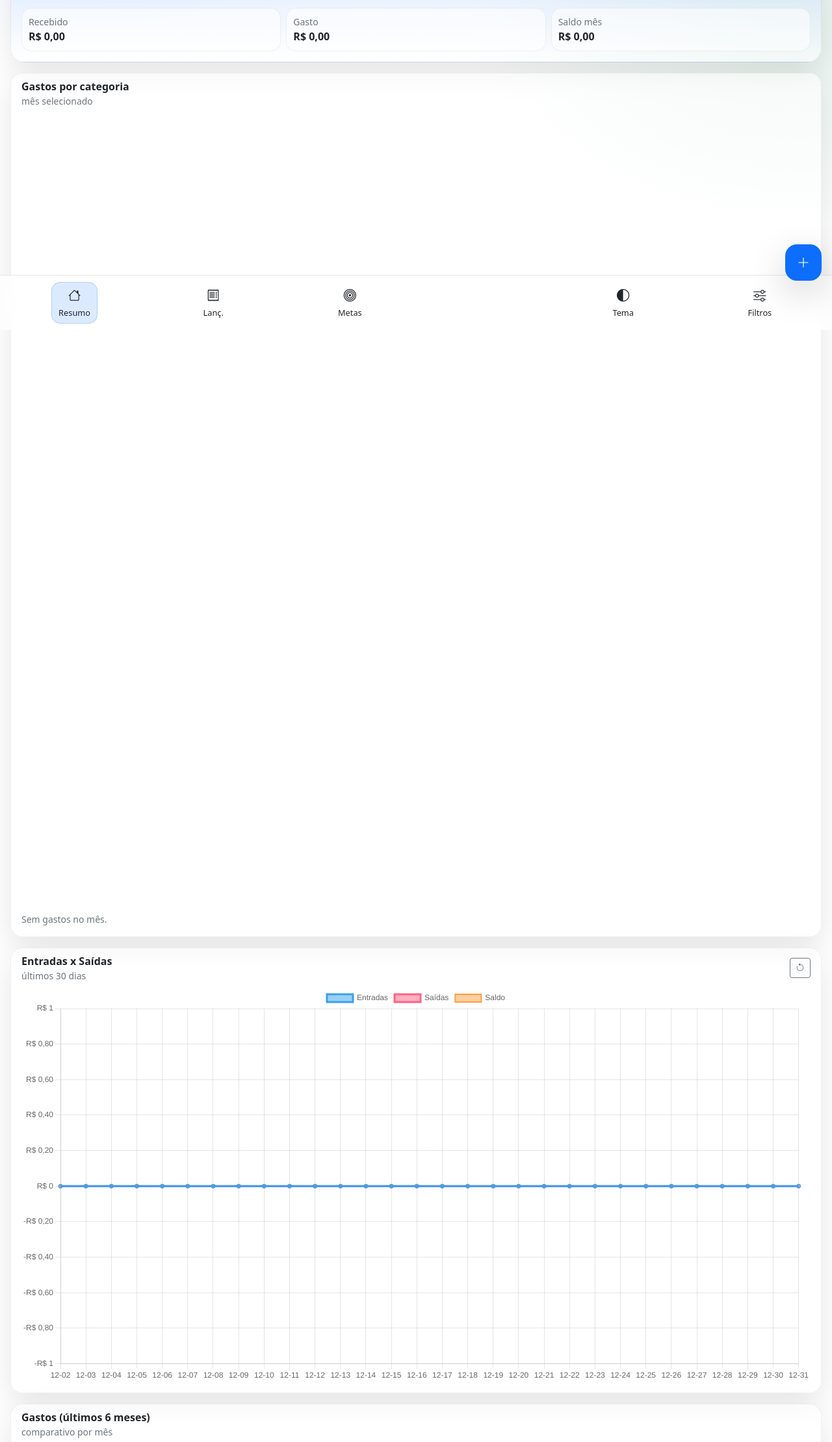
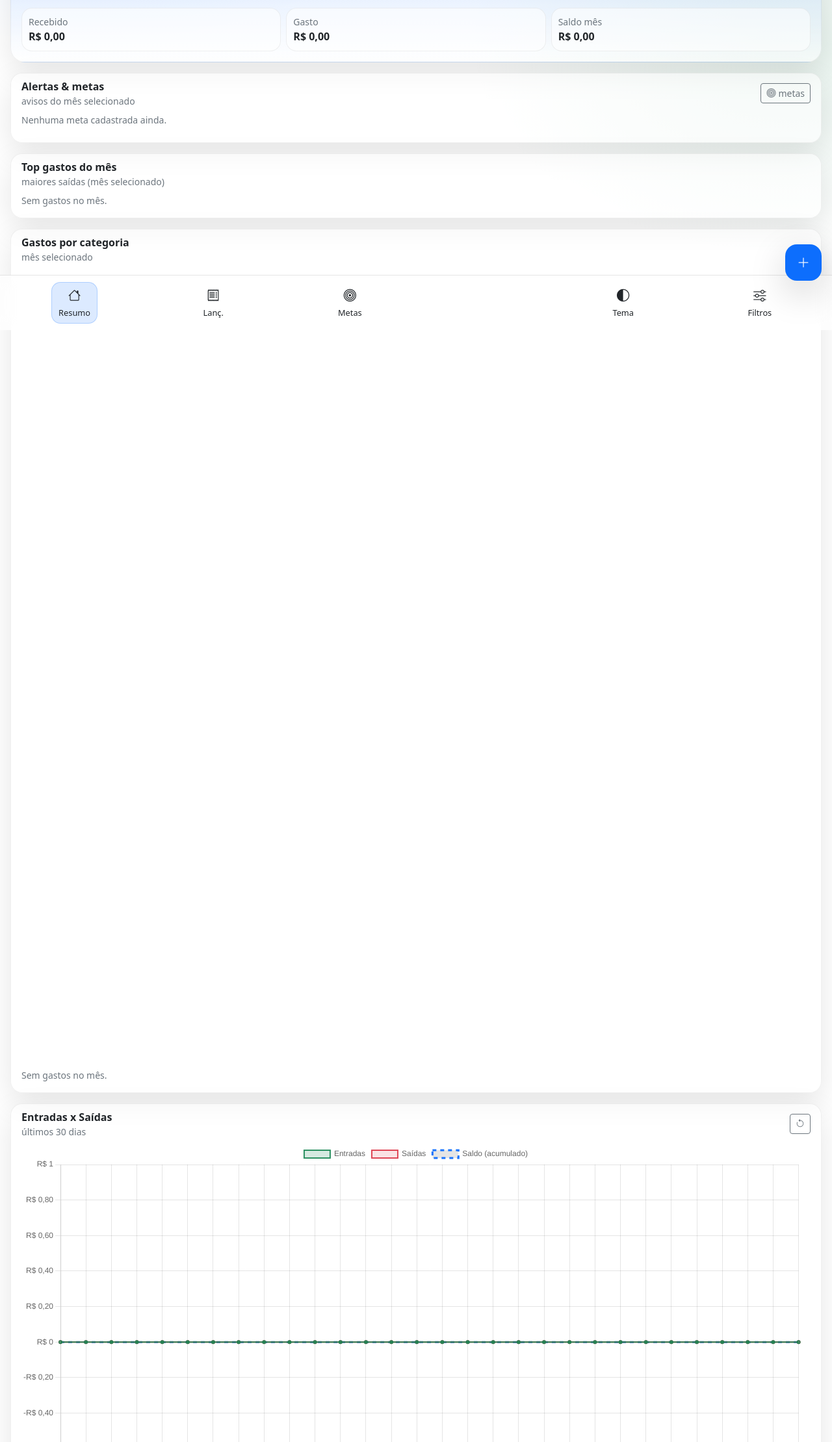
Before and after one commit to williamdasilvap/Controle-Financeiro, a plain HTML site: page index.html in a window 1280 px wide. Shown: the part 292-2511 px from the top of the page at 65% size. Drawn offline with nearby package versions, Linux system fonts and the light colour scheme.

Commit message:
correcao

```diff
--- a/assets/css/app.css
+++ b/assets/css/app.css
@@ -202,22 +202,22 @@ html[data-bs-theme="dark"] .bottom-nav{
 .tx-day{
   border: 1px solid var(--bd2);
   border-radius: 18px;
-  background: rgba(255,255,255,55);
+  background: rgba(255,255,255,.55);
   overflow: hidden;
 }
 html[data-bs-theme="dark"] .tx-day{
-  border-color: rgba(255,255,255,12);
-  background: rgba(0,0,0,22);
+  border-color: rgba(255,255,255,.12);
+  background: rgba(0,0,0,.22);
 }
 .tx-day-head{
   display:flex;
   justify-content:space-between;
   gap: 10px;
   padding: 12px;
-  background: rgba(0,0,0,03);
+  background: rgba(0,0,0,.03);
 }
 html[data-bs-theme="dark"] .tx-day-head{
-  background: rgba(255,255,255,06);
+  background: rgba(255,255,255,.06);
 }
 .tx-day-body{
   display:flex;
--- a/assets/js/app.js
+++ b/assets/js/app.js
@@ -316,6 +316,72 @@ function renderBudgets(){
     btn.addEventListener("click", ()=>openBudgetModal(btn.getAttribute("data-bedit")));
   });
 }
+
+
+function renderBudgetAlerts(){
+  const box=$("budgetAlerts");
+  const list=$("budgetAlertList");
+  if(!box || !list) return;
+
+  const spentMap=monthSpentByCategory();
+  if(!state.budgets.length){
+    box.textContent="Nenhuma meta cadastrada ainda.";
+    list.innerHTML="";
+    return;
+  }
+
+  const alerts=[];
+  for(const b of state.budgets){
+    const spent=spentMap.get(b.cat)||0;
+    const limit=Math.max(0, Number(b.limit||0));
+    const pct = limit>0 ? (spent/limit)*100 : 0;
+    if(pct>=100) alerts.push({level:"danger",txt:`${b.cat}: estourou (${Math.round(pct)}%)`,spent,limit});
+    else if(pct>=80) alerts.push({level:"warning",txt:`${b.cat}: atenção (${Math.round(pct)}%)`,spent,limit});
+  }
+
+  if(!alerts.length){
+    box.textContent="Tudo ok: nenhuma meta passou de 80% no mês selecionado.";
+    list.innerHTML="";
+    return;
+  }
+
+  box.textContent=`Você tem ${alerts.length} alerta(s) de meta no mês selecionado.`;
+  list.innerHTML = alerts.map(a=>`
+    <div class="tx-item">
+      <div class="d-flex justify-content-between align-items-center gap-2">
+        <div class="fw-semibold">${escapeHtml(a.txt)}</div>
+        <span class="badge bg-${a.level}">${brl(a.spent)} / ${brl(a.limit)}</span>
+      </div>
+    </div>
+  `).join("");
+}
+
+function renderTopExpenses(){
+  const wrap=$("topOutList");
+  if(!wrap) return;
+  const monthTx=monthFilteredTx().filter(t=>t.type==="OUT")
+    .slice()
+    .sort((a,b)=>Number(b.amount||0)-Number(a.amount||0))
+    .slice(0,5);
+
+  if(!monthTx.length){
+    wrap.innerHTML = `<div class="small text-secondary">Sem gastos no mês.</div>`;
+    return;
+  }
+
+  wrap.innerHTML = monthTx.map((t,i)=>`
+    <div class="tx-item">
+      <div class="d-flex justify-content-between gap-2">
+        <div>
+          <div class="fw-semibold">${i+1}. ${escapeHtml(t.desc)}</div>
+          <div class="small text-secondary">${humanDate(t.date)} • <span class="tx-badge">${escapeHtml(t.cat||"Outros")}</span></div>
+        </div>
+        <div class="fw-semibold text-danger">${brl(Math.abs(Number(t.amount||0)))}</div>
+      </div>
+    </div>
+  `).join("");
+}
+
 function openBudgetModal(id){
   ensureBudgetCatSelect();
   const modalEl=$("modalBudget");
@@ -343,7 +409,7 @@ function saveBudgetFromModal(){
   bootstrap.Modal.getInstance($("modalBudget"))?.hide();
 }
 
-function refreshAll(){renderKPIs(); renderTxList(); destroyCharts(); renderCategory(); renderDaily(); renderMonthly(); renderBudgets(); }
+function refreshAll(){renderKPIs(); renderTxList(); destroyCharts(); renderCategory(); renderDaily(); renderMonthly(); renderBudgets(); renderBudgetAlerts(); renderTopExpenses(); }
 function persistAndRefresh(msg){ saveState(state); rebuildMonthSelect(); ensureCatSelect(); refreshAll(); if(msg) toast(msg); }
 
 function openModalNew(){
@@ -438,6 +504,7 @@ function setupNav(){
   });
   $("btnAddBudget")?.addEventListener("click", ()=>openBudgetModal());
   $("btnBudgetNew")?.addEventListener("click", ()=>openBudgetModal());
+  $("btnGoBudgets")?.addEventListener("click", ()=>showView("budgets"));
   $("btnSaveBudget")?.addEventListener("click", saveBudgetFromModal);
 
 }
--- a/assets/js/charts.js
+++ b/assets/js/charts.js
@@ -5,10 +5,12 @@ let chartDaily=null;
 let chartMonths=null;
 
 const PALETTE=[
-  "rgba(13,110,253,.65)","rgba(25,135,84,.65)","rgba(220,53,69,.65)","rgba(255,193,7,.65)",
-  "rgba(111,66,193,.65)","rgba(32,201,151,.65)","rgba(13,202,240,.65)","rgba(253,126,20,.65)",
-  "rgba(214,51,132,.65)","rgba(108,117,125,.65)"
+  "rgba(13,110,253,.70)","rgba(25,135,84,.70)","rgba(220,53,69,.70)","rgba(255,193,7,.70)",
+  "rgba(111,66,193,.70)","rgba(32,201,151,.70)","rgba(13,202,240,.70)","rgba(253,126,20,.70)",
+  "rgba(214,51,132,.70)","rgba(108,117,125,.70)"
 ];
+
+function moneyTick(v){ return brl(v).replace(",00",""); }
 
 export function destroyCharts(){
   if(chartCat) chartCat.destroy();
@@ -20,46 +22,129 @@ export function destroyCharts(){
 export function renderCategoryChart(canvas,labels,values){
   if(chartCat) chartCat.destroy();
   const colors = labels.map((_,i)=>PALETTE[i%PALETTE.length]);
+
   chartCat=new Chart(canvas,{
-    type:"pie",
+    type:"doughnut",
     data:{labels,datasets:[{data:values,backgroundColor:colors,borderWidth:0}]},
-    options:{responsive:true,plugins:{legend:{position:"bottom"}}}
+    options:{
+      responsive:true,
+      cutout:"55%",
+      plugins:{
+        legend:{position:"bottom"},
+        tooltip:{
+          callbacks:{
+            label:(ctx)=>{
+              const total = (ctx.dataset.data||[]).reduce((a,b)=>a+Number(b||0),0) || 0;
+              const val = Number(ctx.raw||0);
+              const pct = total>0 ? ((val/total)*100).toFixed(1) : "0.0";
+              return `${ctx.label}: ${brl(val)} (${pct}%)`;
+            }
+          }
+        }
+      }
+    }
   });
 }
 
 export function renderDailyChart(canvas,labels,inVals,outVals,balanceVals){
   if(chartDaily) chartDaily.destroy();
+
   const datasets=[
-    {label:"Entradas",data:inVals,tension:.35,fill:true},
-    {label:"Saídas",data:outVals,tension:.35,fill:true}
+    {
+      label:"Entradas",
+      data:inVals,
+      tension:.35,
+      fill:true,
+      borderWidth:2,
+      borderColor:"rgba(25,135,84,.9)",
+      backgroundColor:"rgba(25,135,84,.18)",
+      pointRadius:2
+    },
+    {
+      label:"Saídas",
+      data:outVals,
+      tension:.35,
+      fill:true,
+      borderWidth:2,
+      borderColor:"rgba(220,53,69,.9)",
+      backgroundColor:"rgba(220,53,69,.14)",
+      pointRadius:2
+    }
   ];
+
   if(Array.isArray(balanceVals)){
-    datasets.push({label:"Saldo",data:balanceVals,tension:.35,fill:false,borderWidth:2,pointRadius:0});
+    datasets.push({
+      label:"Saldo (acumulado)",
+      data:balanceVals,
+      tension:.25,
+      fill:false,
+      borderWidth:3,
+      borderDash:[6,6],
+      borderColor:"rgba(13,110,253,.95)",
+      pointRadius:0,
+      yAxisID:"y"
+    });
   }
+
   chartDaily=new Chart(canvas,{
     type:"line",
     data:{labels,datasets},
     options:{
       responsive:true,
-      plugins:{legend:{position:"top"}},
-      scales:{y:{ticks:{callback:(v)=>brl(v).replace(",00","")}}}
+      interaction:{mode:"index",intersect:false},
+      plugins:{
+        legend:{position:"top"},
+        tooltip:{callbacks:{label:(ctx)=>`${ctx.dataset.label}: ${brl(ctx.raw)}`}}
+      },
+      scales:{
+        y:{ticks:{callback:(v)=>moneyTick(v)}}
+      }
     }
   });
 }
 
 export function renderMonthlyChart(canvas,labels,inVals,outVals){
   if(chartMonths) chartMonths.destroy();
+
+  const netVals = labels.map((_,i)=>Math.round((Number(inVals[i]||0) - Number(outVals[i]||0))));
+
   chartMonths=new Chart(canvas,{
     type:"bar",
-    data:{labels,datasets:[
-      {label:"Entradas",data:inVals},
-      {label:"Saídas",data:outVals}
-    ]},
+    data:{
+      labels,
+      datasets:[
+        {
+          label:"Entradas",
+          data:inVals,
+          backgroundColor:"rgba(25,135,84,.55)",
+          borderWidth:0
+        },
+        {
+          label:"Saídas",
+          data:outVals,
+          backgroundColor:"rgba(220,53,69,.50)",
+          borderWidth:0
+        },
+        {
+          type:"line",
+          label:"Saldo do mês (entradas - saídas)",
+          data:netVals,
+          borderColor:"rgba(13,110,253,.95)",
+          borderWidth:3,
+          pointRadius:2,
+          tension:.25
+        }
+      ]
+    },
     options:{
       responsive:true,
-      plugins:{legend:{position:"top"}},
+      interaction:{mode:"index",intersect:false},
+      plugins:{
+        legend:{position:"top"},
+        tooltip:{callbacks:{label:(ctx)=>`${ctx.dataset.label}: ${brl(ctx.raw)}`}}
+      },
       scales:{
-        y:{ticks:{callback:(v)=>brl(v).replace(",00","")}}
+        y:{ticks:{callback:(v)=>moneyTick(v)}}
       }
     }
   });
--- a/index.html
+++ b/index.html
@@ -97,6 +97,31 @@
               <div class="fw-semibold" id="kNet">R$ 0,00</div>
             </div>
           </div>
+        </div>
+      </div>
+
+
+      <div class="card glass mt-3">
+        <div class="card-header bg-transparent border-0 pb-0 d-flex justify-content-between align-items-center">
+          <div>
+            <div class="fw-semibold">Alertas & metas</div>
+            <div class="small text-secondary">avisos do mês selecionado</div>
+          </div>
+          <button class="btn btn-sm btn-outline-secondary" id="btnGoBudgets"><i class="bi bi-bullseye me-1"></i>metas</button>
+        </div>
+        <div class="card-body pt-2">
+          <div id="budgetAlerts" class="small text-secondary">—</div>
+          <div class="mt-2" id="budgetAlertList"></div>
+        </div>
+      </div>
+
+      <div class="card glass mt-3">
+        <div class="card-header bg-transparent border-0 pb-0">
+          <div class="fw-semibold">Top gastos do mês</div>
+          <div class="small text-secondary">maiores saídas (mês selecionado)</div>
+        </div>
+        <div class="card-body pt-2">
+          <div id="topOutList"></div>
         </div>
       </div>
 
@@ -300,7 +325,15 @@
           </div>
         </div>
 
-<div class="modal fade" id="modalBudget" tabindex="-1">
+        <div class="modal-footer">
+          <button class="btn btn-outline-secondary" data-bs-dismiss="modal">Cancelar</button>
+          <button class="btn btn-primary" id="btnSaveTx"><i class="bi bi-check2 me-1"></i>Salvar</button>
+        </div>
+      </div>
+    </div>
+  </div>
+
+  <div class="modal fade" id="modalBudget" tabindex="-1">
 <div class="modal-dialog modal-dialog-centered">
 <div class="modal-content rounded-4">
 <div class="modal-header">
@@ -328,13 +361,7 @@
 </div>
 </div>
 </div>
-        <div class="modal-footer">
-          <button class="btn btn-outline-secondary" data-bs-dismiss="modal">Cancelar</button>
-          <button class="btn btn-primary" id="btnSaveTx"><i class="bi bi-check2 me-1"></i>Salvar</button>
-        </div>
-      </div>
-    </div>
-  </div>
+
 
   <div class="toast-container position-fixed bottom-0 end-0 p-3" style="z-index:2000;">
     <div id="appToast" class="toast" role="alert">
```
